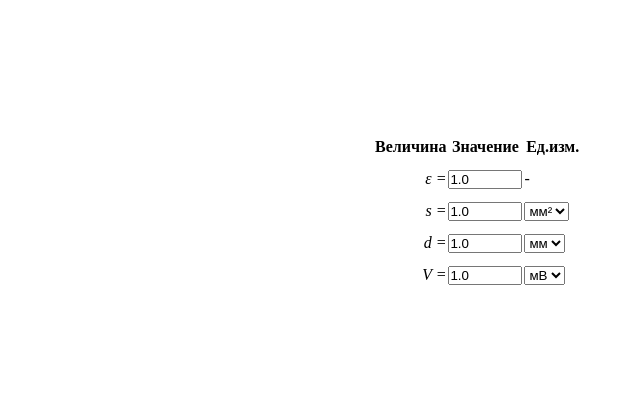
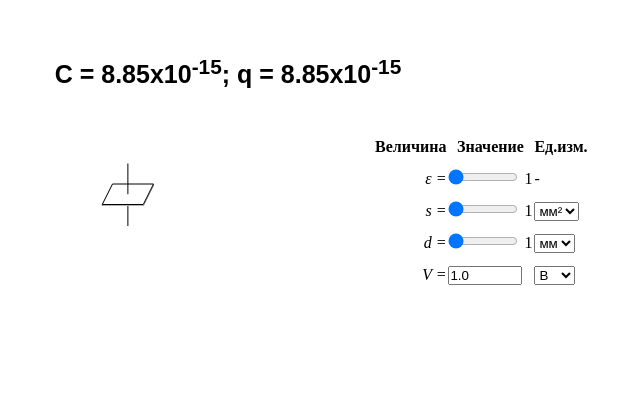
Before and after one commit to RickSunchez/phisics, a plain HTML site: page capacity.htm in a window 1280 px wide. Shown: the part 195-603 px from the top of the page, without its empty margins (412-1052 px from the left). Drawn offline with Linux system fonts and the light colour scheme.

Commit message:
Update capacity.htm

```diff
--- a/capacity.htm
+++ b/capacity.htm
@@ -3,12 +3,21 @@
 <head>
 	<title>Изменение параметров конденсатора</title>
 	<script type="text/javascript">
+		var ctx, W, H;
+		HTMLCollection.prototype.filter = Array.prototype.filter;
+
 		window.onload = () => {
-			var W = 500;
-			var H = 400;
+			W = 500;
+			H = 400;
 			canvas = document.getElementById("canvas");
 			canvas.width = W;
 			canvas.height = H;
+
+			ctx = canvas.getContext("2d");
+
+			//drawBattery(25, H/2-60, "1 В");
+			//drawCapacity(W/2-20, H/2-20,40,1,1); //x,y,s,d,e
+			change();
 		}
 
 		function change() {
@@ -24,15 +33,132 @@
 			crg = q(V,cap);
 
 			document.getElementById("result").innerHTML = "C = "+ExpToDec(cap+"")+"; q = "+ExpToDec(crg+"");
+
+			ctx.clearRect(0,0,W,H);
+
+
+			/*var volts = ESDV[3].value + " " +SDV[2].children.filter(n => n.selected)[0].innerText;
+
+			drawBattery(25, H/2-60, volts);*/
+
+			drawS = parseFloat(ESDV[1].value);
+			drawD = parseFloat(ESDV[2].value);
+			drawE = parseFloat(ESDV[0].value);
+
+			drawCapacity(W/2 - (40+drawS+drawS/2)/2, H/2-(40+drawS)/2,40+drawS,drawD,255-drawE); //x,y,s,d,e
+
+			var inputs  = document.getElementsByTagName("input").filter(n => n.type == "range");
+			var _values = document.getElementsByClassName("_value");
+
+			for (let i=0; i<inputs.length; i++) {
+				_values[i].innerText = inputs[i].value
+			}
+		}
+		function drawBattery(x,y, Volts) {
+			var w = 50;
+			var h = 120;
+			var arc = 10;
+
+			ctx.beginPath();
+				ctx.fillStyle = "black";
+				ctx.fillRect(x+w/2-10,y,20,5);
+			ctx.closePath();
+
+			y+=5;
+
+			ctx.beginPath();
+				gradient = ctx.createLinearGradient(x,y,x,y+h)
+					gradient.addColorStop(0, "white");
+					gradient.addColorStop(0.3, "white");
+					gradient.addColorStop(0.3+0.001, "#69E665");
+					gradient.addColorStop(1, "#69E665");
+
+				ctx.moveTo(x+arc, y);
+				ctx.lineTo(x+w-arc, y);
+				ctx.quadraticCurveTo(x+w,y+0,x+w,y+arc);
+				ctx.lineTo(x+w, y+h-arc);
+				ctx.quadraticCurveTo(x+w,y+h,x+w-arc,y+h);
+				ctx.lineTo(x+arc, y+h);
+				ctx.quadraticCurveTo(x,y+h,x,y+h-arc);
+				ctx.lineTo(x, y+arc);
+				ctx.quadraticCurveTo(x,y,x+arc,y);
+				ctx.stroke();
+				ctx.fillStyle = gradient;
+				ctx.fill();
+			ctx.closePath();
+
+			ctx.beginPath();
+				ctx.fillStyle = "black";
+				ctx.font = "bold 30px Arial";
+				ctx.fillText("+", x+w/2-9, y+30);
+				ctx.fillStyle = "white";
+				ctx.fillText("-", x+w/2-5, y+h-10);
+			ctx.closePath();
+
+			ctx.beginPath();
+				ctx.fillStyle = "black";
+				ctx.font = "bold 30px Arial";
+				ctx.fillText(Volts, x+w+5, y+30);
+			ctx.closePath();
+		}
+
+		function drawCapacity(x,y,s,d,e, Capacity) {
+			var w = s;
+			var h = s/2;
+			var sh = s/4;
+
+			ctx.beginPath();
+				ctx.moveTo(x+sh,y+d/2);
+				ctx.lineTo(x+sh+w,y+d/2);
+				ctx.lineTo(x+w,y+h+d/2);
+				ctx.lineTo(x,y+h+d/2);
+				ctx.lineTo(x+sh,y+d/2);
+
+				ctx.moveTo(x+(w+sh)/2,y+h/2+d/2);
+				ctx.lineTo(x+(w+sh)/2,y+2*h+d/2);
+				ctx.strokeStyle = "black";
+				ctx.stroke();
+				ctx.fillStyle = "white";
+				ctx.fill();
+			ctx.closePath();
+
+			ctx.beginPath();
+				ctx.moveTo(x,y+h-d/2);
+				ctx.lineTo(x+w,y+h-d/2);
+				ctx.lineTo(x+w+sh,y-d/2);
+				ctx.lineTo(x+w+sh,y+d/2);
+				ctx.lineTo(x+w,y+h+d/2);
+				ctx.lineTo(x,y+h+d/2);
+				ctx.lineTo(x,y+h-d/2);
+				ctx.fillStyle = "rgba("+e+","+e+","+e+",0.8)"
+				ctx.fill();
+			ctx.closePath();
+
+			ctx.beginPath();
+				ctx.moveTo(x+sh,y-d/2);
+				ctx.lineTo(x+sh+w,y-d/2);
+				ctx.lineTo(x+w,y+h-d/2);
+				ctx.lineTo(x,y+h-d/2);
+				ctx.lineTo(x+sh,y-d/2);
+
+				ctx.moveTo(x+(w+sh)/2,y+h/2-d/2);
+				ctx.lineTo(x+(w+sh)/2,y-h-d/2);
+				ctx.strokeStyle = "black";
+				ctx.fillStyle = "white";
+				ctx.fill();
+				ctx.stroke();
+			ctx.closePath();
 		}
 
 		function ExpToDec(num) {
 			var data = num.split(/[Ee]/);
-			console.log(data);
-			var str = Math.round(parseFloat(data[0])*1000)/1000;
-			if (data.length == 1) return str
+			var str = data[0];
 
-			str += "x10<sup>" + data[1] + "</sup>"
+			if (data.length > 1) {
+				str = Math.round(parseFloat(data[0])*1000)/1000;
+				str += "x10<sup>" + data[1] + "</sup>"
+			}
+
 			return str;
 		}
 		function q(Volts, Capacity) {
@@ -76,10 +202,13 @@
 					width: 70px;
 				}
 		#result {
+			width: 500px;
+			text-align: center;
 			position: fixed;
-			left: 15px;
+			left: calc(50% - 250px);
 			font: bold 25px;
-			top: 15px;
+			top: 250px;
+			font: bold 25px Arial;
 		}
 	</style>
 </head>
@@ -90,20 +219,22 @@
 			<table>
 				<tr>
 					<th>Величина</th>
-					<th>Значение</th>
+					<th colspan="2">Значение</th>
 					<th>Ед.изм.</th>
 				</tr>
 				<tr>
 					<td><i>ε = </i></td>
-					<td><input type="number" min="1.0" class="ESDV" value="1.0" oninput="change()"></td>
+					<td><input type="range" min="1.0" max="255.0" class="ESDV" value="1.0" oninput="change()"></td>
+					<td><span class="_value"></span></td>
 					<td>-</td>
 				</tr>
 				<tr>
 					<td><i>s = </i></td>
-					<td><input type="number" min="1.0" class="ESDV" value="1.0" oninput="change()"></td>
+					<td><input type="range" min="1.0" max="200.0" class="ESDV" value="1.0" oninput="change()"></td>
+					<td><span class="_value"></span></td>
 					<td>
 						<select class="values">
-							<option value="-6">мм&sup2</option>
+							<option value="-6" selected>мм&sup2</option>
 							<option value="-4">cм&sup2</option>
 							<option value="0">м&sup2</option>
 						</select>
@@ -111,10 +242,11 @@
 				</tr>
 				<tr>
 					<td><i>d = </i></td>
-					<td><input type="number" min="1.0" class="ESDV" value="1.0" oninput="change()"></td>
+					<td><input type="range" min="1.0" max="100.0" class="ESDV" value="1.0" oninput="change()"></td>
+					<td><span class="_value"></span></td>
 					<td>
 						<select class="values">
-							<option value="-3">мм</option>
+							<option value="-3" selected>мм</option>
 							<option value="-2">cм</option>
 							<option value="0">м</option>
 						</select>
@@ -123,10 +255,11 @@
 				<tr>
 					<td><i>V = </i></td>
 					<td><input type="number" min="1.0" class="ESDV" value="1.0" oninput="change()"></td>
+					<td><span class="_value"></span></td>
 					<td>
 						<select class="values">
 							<option value="-3">мВ</option>
-							<option value="0">В</option>
+							<option value="0" selected>В</option>
 						</select>
 					</td>
 				</tr>
```
